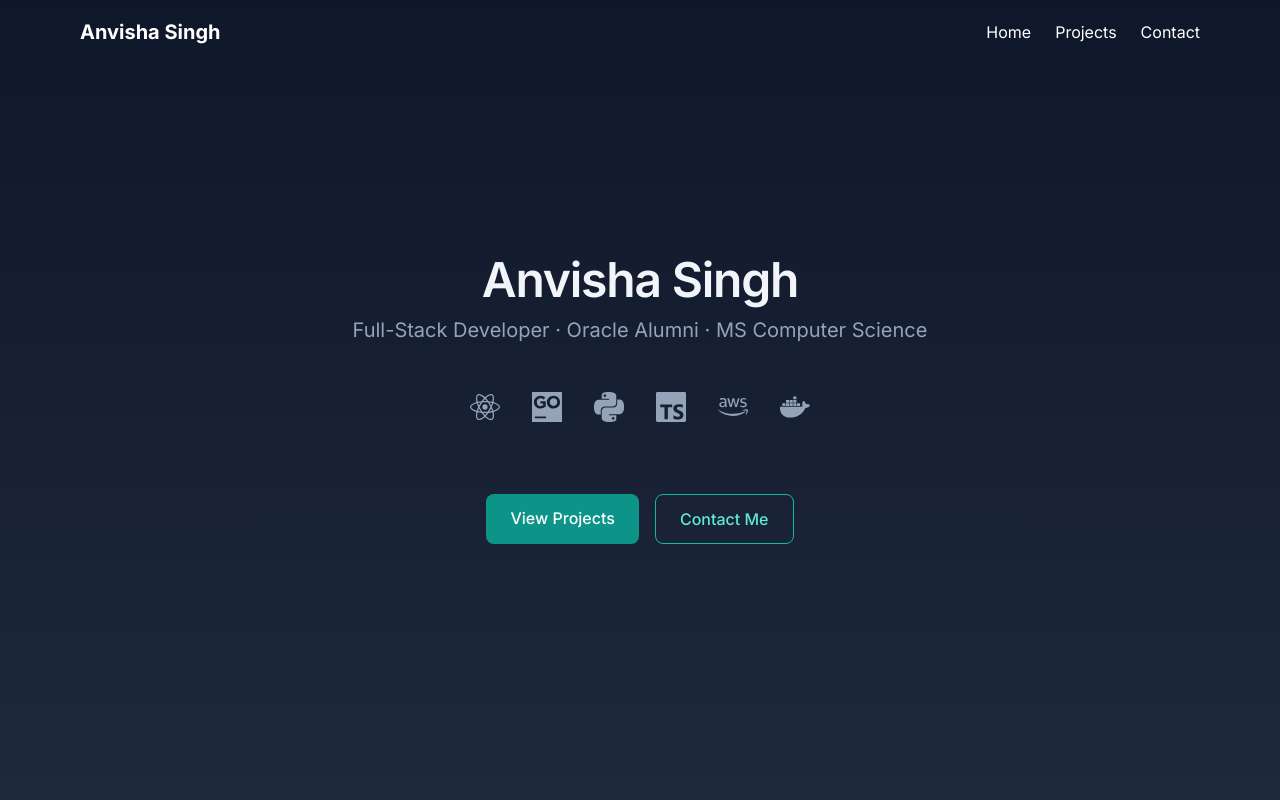
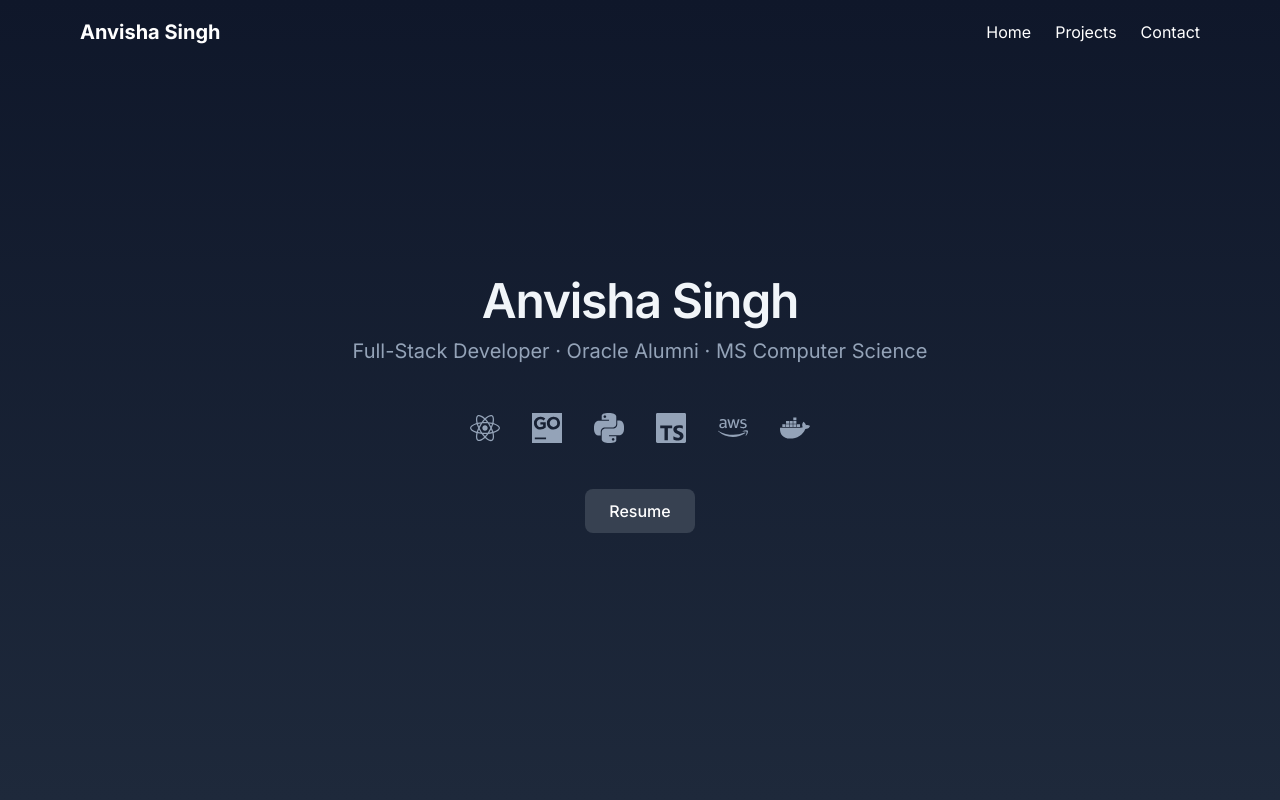
Before and after one commit to Anvisha-Singh/Portfolio, a React (Vite) app in the folder my-portfolio/: page / in a window 1280 px wide. Shown: the top 800 px of the page. Built offline with nearby package versions, Linux system fonts and the light colour scheme.

Commit message:
Added resume

```diff
--- a/my-portfolio/src/components/Hero.tsx
+++ b/my-portfolio/src/components/Hero.tsx
@@ -44,27 +44,20 @@ export default function Hero() {
         <FaDocker className="hover:text-teal-300 transition duration-300" />
       </motion.div>
 
-      {/* Buttons */}
+
       <motion.div
         initial={{ opacity: 0 }}
         animate={{ opacity: 1 }}
         transition={{ delay: 1.2, duration: 0.8 }}
-        className="flex gap-4 mt-4"
       >
         <a
-          href="#projects"
-          className="px-6 py-3 rounded-lg font-medium bg-teal-600 hover:bg-teal-500
-          text-white transition duration-300"
+          href="/resume.pdf"
+          target="_blank"
+          rel="noopener noreferrer"
+          className="px-6 py-3 rounded-lg font-medium bg-gray-700 hover:bg-gray-600
+          text-white transition duration-300 hover:text-teal-300"
         >
-          View Projects
-        </a>
-
-        <a
-          href="#contact"
-          className="px-6 py-3 rounded-lg font-medium border border-teal-500
-          text-teal-300 hover:bg-teal-600 hover:text-white transition duration-300"
-        >
-          Contact Me
+          Resume
         </a>
       </motion.div>
     </section>
```
Also changed, not shown: 1 other file (tests, documents, lock files or other folders).
